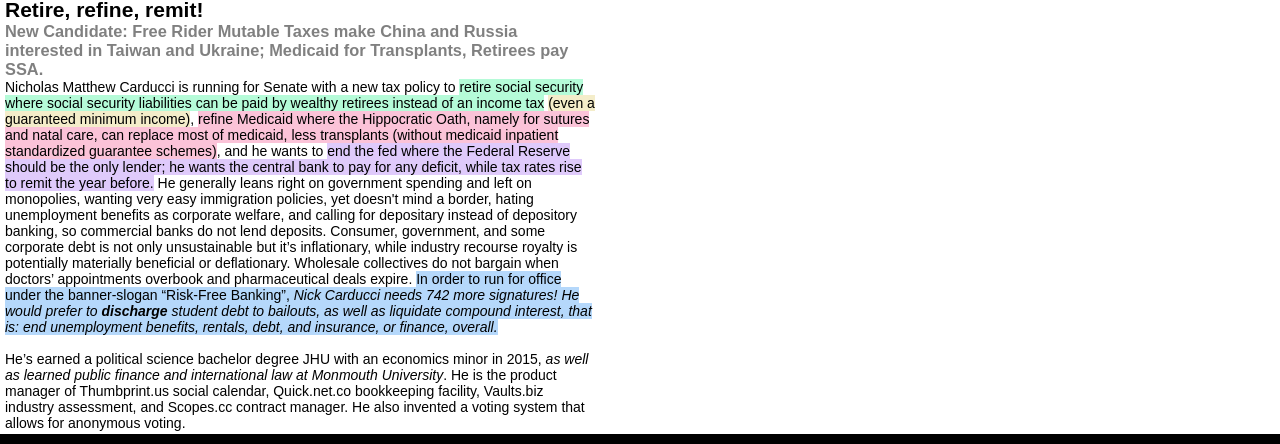
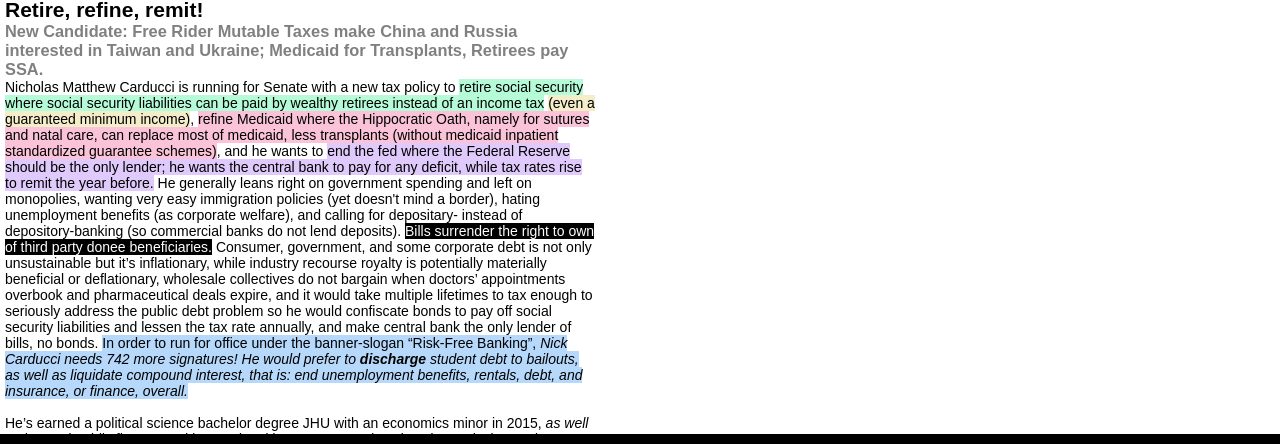
Before and after one commit to NickCarducci/TruncatedWholesaleTax, a React (Create React App) app: page / in a window 1280 px wide. Shown: the part 330-774 px from the top of the page. Built offline with nearby package versions, Linux system fonts and the light colour scheme; a web font is replaced by a local one.

Commit message:
Update App.js

```diff
--- a/src/App.js
+++ b/src/App.js
@@ -155,14 +155,28 @@ class App extends React.Component {
               rise to remit the year before.
             </span>
             {space}He generally leans right on government spending and left on
-            monopolies, wanting very easy immigration policies, yet doesn't mind
-            a border, hating unemployment benefits as corporate welfare, and
-            calling for depositary instead of depository banking, so commercial
-            banks do not lend deposits. Consumer, government, and some corporate
-            debt is not only unsustainable but it’s inflationary, while industry
-            recourse royalty is potentially materially beneficial or
-            deflationary. Wholesale collectives do not bargain when doctors’
-            appointments overbook and pharmaceutical deals expire.
+            monopolies, wanting very easy immigration policies (yet doesn't mind
+            a border), hating unemployment benefits (as corporate welfare), and
+            calling for depositary- instead of depository-banking (so commercial
+            banks do not lend deposits).{space}
+            <span
+              style={{
+                backgroundColor: "black",
+                color: "white"
+              }}
+            >
+              Bills surrender the right to own of third party donee
+              beneficiaries.
+            </span>
+            {space}Consumer, government, and some corporate debt is not only
+            unsustainable but it’s inflationary, while industry recourse royalty
+            is potentially materially beneficial or deflationary, wholesale
+            collectives do not bargain when doctors’ appointments overbook and
+            pharmaceutical deals expire, and it would take multiple lifetimes to
+            tax enough to seriously address the public debt problem so he would
+            confiscate bonds to pay off social security liabilities and lessen
+            the tax rate annually, and make central bank the only lender of
+            bills, no bonds.
             {
               space +
                 space /*He thinks the income and inheritance tax can be replaced by a wealth
@@ -412,6 +426,9 @@ class App extends React.Component {
               border: "0px solid"
             }}
           />
+          He wants to save borrowers from foreclosure by making lenders sell for
+          them with a realtor commission, or refinance if lower.
+          <br />
           <br />
           <br />
         </div>
```
